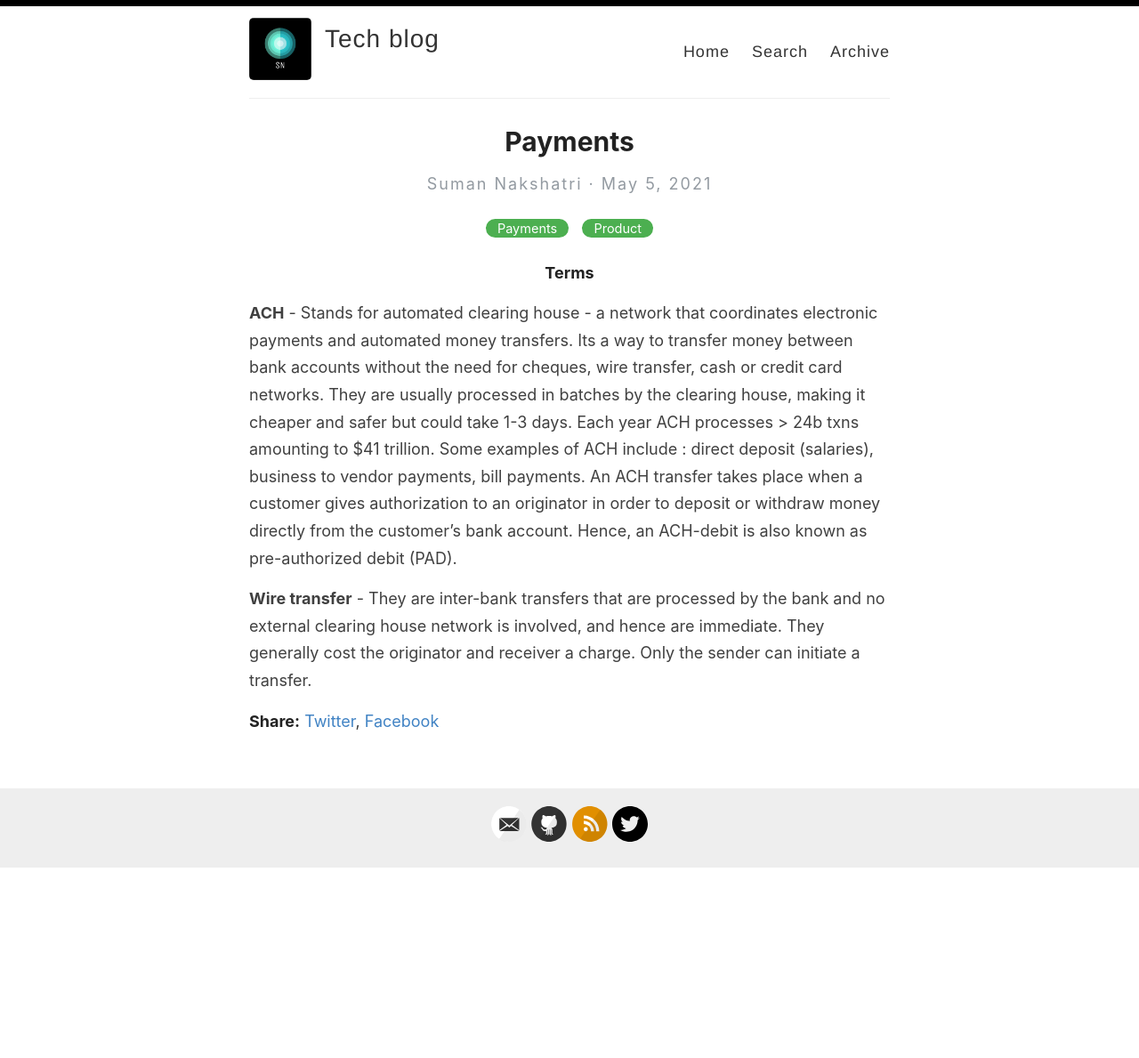
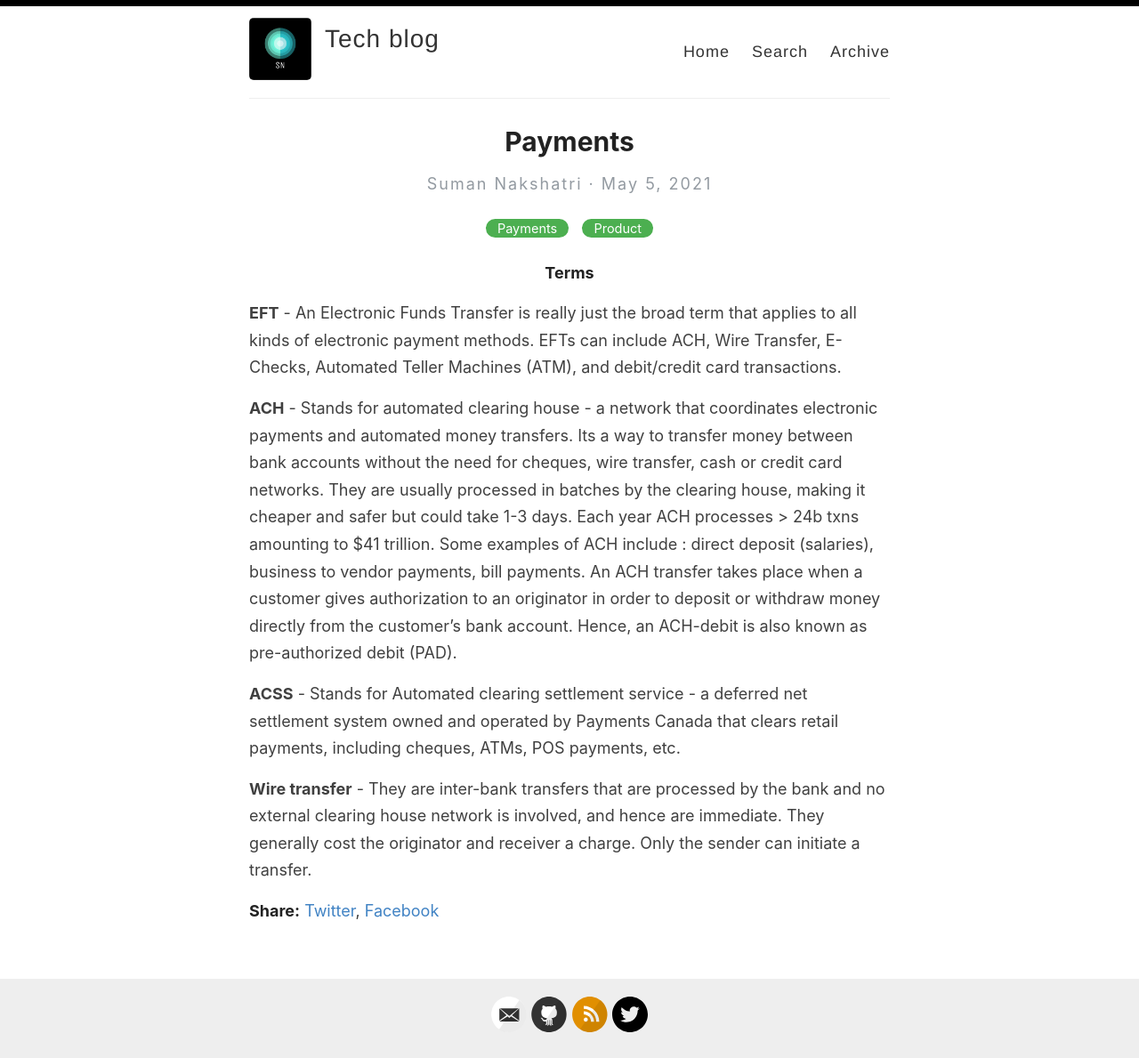
Before and after one commit to nakshatris/nakshatris.github.io, a Jekyll site: the page built from _posts/2021-05-05-payments.md, in a window 1280 px wide. Shown: the whole page at 89% size. Built offline with Jekyll 4.4.1, drawn with Linux system fonts in a browser that asks for light colours; before the commit the page ends 976 px from its top, so only the background shows below that.

Commit message:
Update 2021-05-05-payments.md

```diff
--- a/_posts/2021-05-05-payments.md
+++ b/_posts/2021-05-05-payments.md
@@ -5,6 +5,8 @@ categories: [Payments, Product]
 ---
 
 ##### Terms
+**EFT** - An Electronic Funds Transfer is really just the broad term that applies to all kinds of electronic payment methods. EFTs can include ACH, Wire Transfer, E-Checks, Automated Teller Machines (ATM), and debit/credit card transactions.
+
 **ACH** - Stands for automated clearing house - a network that coordinates electronic payments and automated money transfers.
 Its a way to transfer money between bank accounts without the need for cheques, wire transfer, cash or credit card networks.
 They are usually processed in batches by the clearing house, making it cheaper and safer but could take 1-3 days. Each year ACH processes > 24b txns amounting to $41 trillion.
@@ -12,5 +14,7 @@ Some examples of ACH include : direct deposit (salaries), business to vendor pay
 An ACH transfer takes place when a customer gives authorization to an originator in order to deposit or withdraw money directly from the customer's bank account.
 Hence, an ACH-debit is also known as pre-authorized debit (PAD).
 
+**ACSS** - Stands for Automated clearing settlement service - a deferred net settlement system owned and operated by Payments Canada that clears retail payments, including cheques, ATMs, POS payments, etc.
+
 **Wire transfer** - They are inter-bank transfers that are processed by the bank and no external clearing house network is involved, and hence are immediate.
 They generally cost the originator and receiver a charge. Only the sender can initiate a transfer.
```
